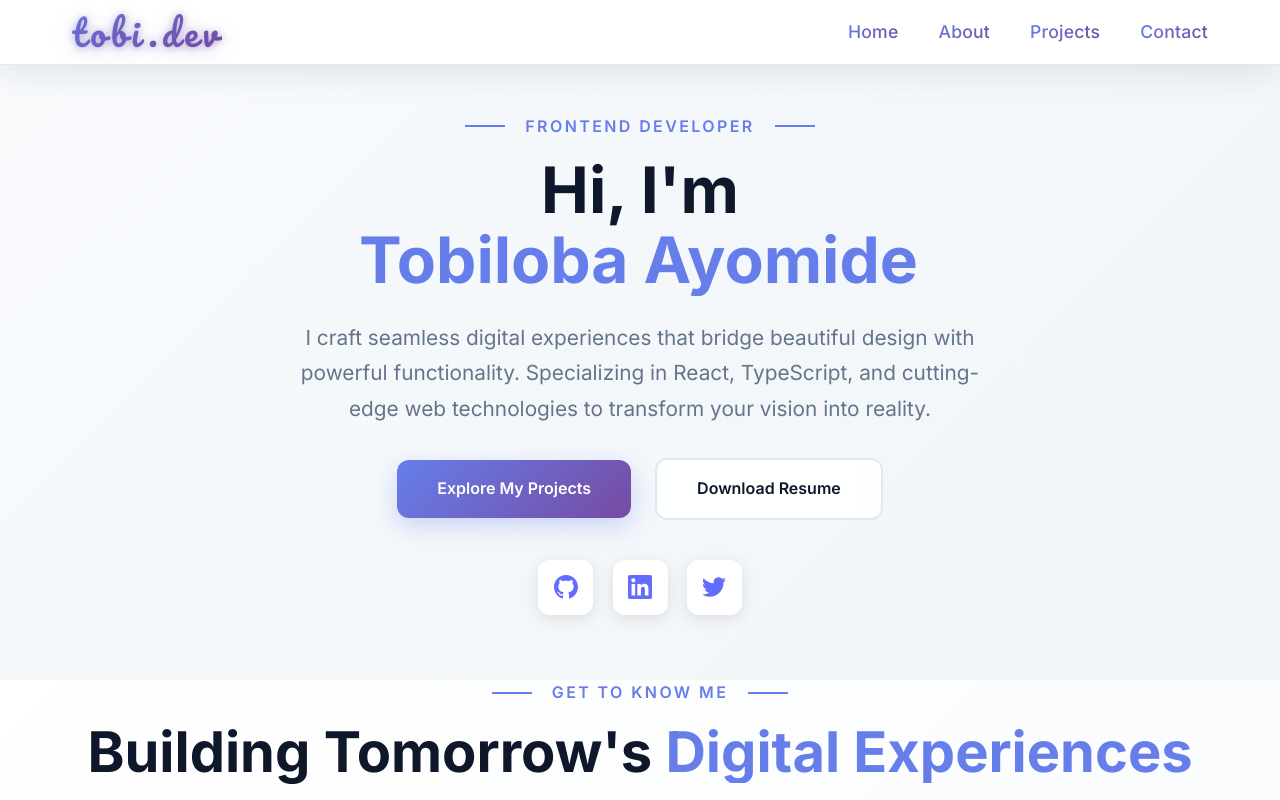
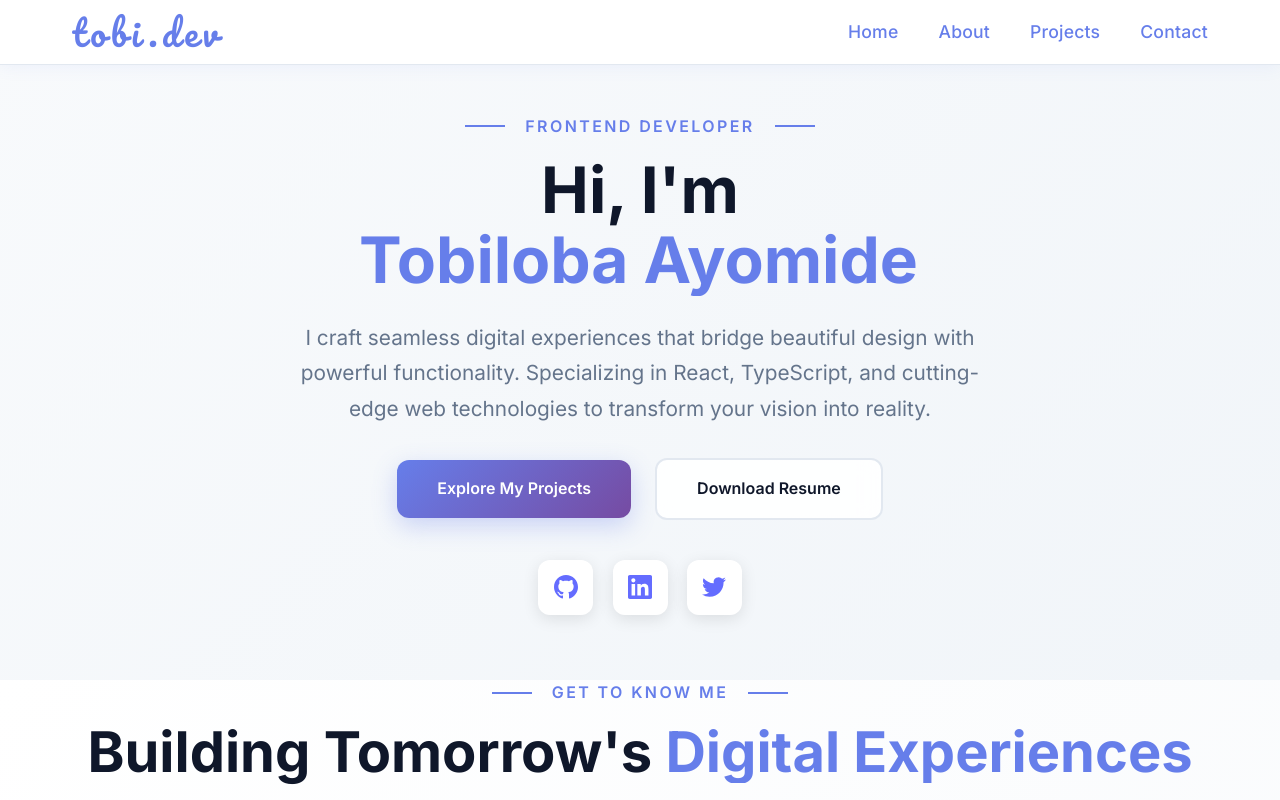
Before and after one commit to tobilobaayomide/myPortfolio, a React (Vite) app: page / in a window 1280 px wide. Shown: the top 800 px of the page. Built offline with nearby package versions, Linux system fonts and the light colour scheme.

Commit message:
Update App_new.css: modernize navbar and mobile styles

```diff
--- a/src/App_new.css
+++ b/src/App_new.css
@@ -107,10 +107,9 @@ p {
 
 /* Modern Professional Navbar */
 .navbar {
-  background: rgba(255, 255, 255, 0.95);
-  backdrop-filter: blur(20px);
-  -webkit-backdrop-filter: blur(20px);
-  border-bottom: 1px solid rgba(255, 255, 255, 0.1);
+  background: #fff !important;
+  box-shadow: 0 2px 16px rgba(102, 126, 234, 0.08);
+  border-bottom: 1.5px solid #e2e8f0;
   position: fixed;
   top: 0;
   left: 0;
@@ -118,7 +117,6 @@ p {
   width: 100%;
   z-index: 1000;
   transition: all 0.3s cubic-bezier(0.4, 0, 0.2, 1);
-  box-shadow: 0 1px 20px rgba(0, 0, 0, 0.05);
 }
 
 .navbar-scrolled {
@@ -1429,9 +1427,8 @@ textarea.form-control {
   left: 0;
   width: 100vw;
   z-index: 1000;
-  background: rgba(255,255,255,0.97);
-  backdrop-filter: blur(16px) saturate(160%);
-  box-shadow: 0 8px 32px 0 rgba(30, 41, 59, 0.10);
+  background: #fff !important;
+  box-shadow: 0 2px 16px rgba(102, 126, 234, 0.08);
   border-bottom: 1.5px solid #e2e8f0;
   transition: background 0.3s, box-shadow 0.3s;
 }
@@ -1447,30 +1444,28 @@ textarea.form-control {
   justify-content: space-between;
   height: 64px;
   padding: 0 2rem;
+  background: transparent;
 }
 .navbar-modern-brand {
   font-family: 'Pacifico', 'JetBrains Mono', cursive, monospace;
   font-size: 2.2rem;
   font-weight: 700;
-  color: var(--primary);
+  color: var(--primary) !important;
   letter-spacing: 0.08em;
   text-decoration: none;
   transition: color 0.2s, transform 0.25s cubic-bezier(.4,2,.3,1), text-shadow 0.3s;
-  background: linear-gradient(135deg, #667eea 0%, #764ba2 100%);
-  -webkit-background-clip: text;
-  -webkit-text-fill-color: transparent;
-  background-clip: text;
-  text-shadow: 0 4px 24px rgba(102, 126, 234, 0.18), 0 1px 8px #764ba288;
+  background: none !important;
+  -webkit-background-clip: unset !important;
+  -webkit-text-fill-color: unset !important;
+  text-shadow: none;
   letter-spacing: 0.12em;
 }
 .navbar-modern-brand:hover {
-  color: var(--primary-dark);
-  transform: scale(1.09) translateY(-2px) rotate(-2deg);
-  text-shadow: 0 8px 32px #667eea33, 0 2px 12px #764ba288;
-  background: linear-gradient(135deg, #764ba2 0%, #667eea 100%);
-  -webkit-background-clip: text;
-  -webkit-text-fill-color: transparent;
-  background-clip: text;
+  color: var(--primary-dark) !important;
+  background: none !important;
+  -webkit-background-clip: unset !important;
+  -webkit-text-fill-color: unset !important;
+  text-shadow: none;
 }
 .navbar-modern-links {
   display: flex;
@@ -1480,39 +1475,40 @@ textarea.form-control {
   padding: 0;
 }
 .navbar-modern-links a {
-  color: var(--primary);
+  color: var(--primary) !important;
   font-size: 1.1rem;
   font-weight: 500;
   text-decoration: none;
   letter-spacing: 0.2px;
   position: relative;
   transition: color 0.2s, transform 0.25s cubic-bezier(.4,2,.3,1), text-shadow 0.3s, background 0.3s;
-  background: linear-gradient(135deg, #667eea 0%, #764ba2 100%);
-  -webkit-background-clip: text;
-  -webkit-text-fill-color: transparent;
-  background-clip: text;
+  background: none !important;
+  -webkit-background-clip: unset !important;
+  -webkit-text-fill-color: unset !important;
+  text-shadow: none;
 }
 .navbar-modern-links a::after {
   content: '';
   display: block;
   height: 2px;
   width: 0;
-  background: #fff;
+  background: var(--primary);
   border-radius: 2px;
   transition: width 0.3s;
   position: absolute;
   left: 0;
   bottom: -4px;
+  opacity: 0.18;
 }
 .navbar-modern-links a:hover,
 .navbar-modern-links a:focus {
-  color: var(--primary-dark);
+  color: var(--primary-dark) !important;
   transform: scale(1.13) translateY(-2px) rotate(-2deg);
-  text-shadow: 0 8px 32px #667eea33, 0 2px 12px #764ba288;
-  background: linear-gradient(225deg, #764ba2 0%, #667eea 100%);
-  -webkit-background-clip: text;
-  -webkit-text-fill-color: transparent;
-  background-clip: text;
+  text-shadow: none;
+  background: none !important;
+  -webkit-background-clip: unset !important;
+  -webkit-text-fill-color: unset !important;
+  text-shadow: none;
   transition: all 0.25s cubic-bezier(.4,2,.3,1);
   position: relative;
 }
@@ -1544,9 +1540,9 @@ textarea.form-control {
   transition: transform 0.2s;
   font-family: 'Pacifico', cursive;
   font-size: 2.5rem;
-  color: var(--primary-dark);
+  color: var(--primary) !important;
   background: none;
-  text-shadow: 0 4px 24px rgba(102, 126, 234, 0.18), 0 1px 8px #764ba288;
+  text-shadow: none;
   line-height: 1;
 }
 .navbar-modern-hamburger.open {
@@ -1574,7 +1570,7 @@ textarea.form-control {
   top: 0; left: 0; right: 0; bottom: 0;
   width: 100vw;
   height: 100vh;
-  background: rgba(255,255,255,0.98);
+  background: #fff !important;
   display: flex;
   flex-direction: column;
   align-items: center;
@@ -1605,12 +1601,11 @@ textarea.form-control {
   display: block;
   font-family: 'Pacifico', cursive;
   font-size: 2.5rem;
-  color: var(--primary-dark) !important;
-  background: linear-gradient(135deg, #667eea 0%, #764ba2 100%);
-  -webkit-background-clip: text;
-  -webkit-text-fill-color: transparent;
-  background-clip: text;
-  text-shadow: 0 4px 24px rgba(102, 126, 234, 0.18), 0 1px 8px #764ba288;
+  color: var(--primary) !important;
+  background: none !important;
+  -webkit-background-clip: unset !important;
+  -webkit-text-fill-color: unset !important;
+  text-shadow: none;
   stroke: none;
   box-sizing: content-box;
   padding: 0;
@@ -1637,26 +1632,26 @@ textarea.form-control {
   align-items: center;
 }
 .navbar-modern-mobile-links a {
-  color: var(--primary);
+  color: var(--primary) !important;
   font-size: 2.2rem;
   font-weight: 700;
   text-decoration: none;
   letter-spacing: 1px;
   transition: color 0.2s, transform 0.25s cubic-bezier(.4,2,.3,1), text-shadow 0.3s, background 0.3s;
-  background: linear-gradient(135deg, #667eea 0%, #764ba2 100%);
-  -webkit-background-clip: text;
-  -webkit-text-fill-color: transparent;
-  background-clip: text;
+  background: none !important;
+  -webkit-background-clip: unset !important;
+  -webkit-text-fill-color: unset !important;
+  text-shadow: none;
 }
 .navbar-modern-mobile-links a:hover,
 .navbar-modern-mobile-links a:focus {
-  color: var(--primary-dark);
+  color: var(--primary-dark) !important;
   transform: scale(1.13) translateY(-2px) rotate(-2deg);
-  text-shadow: 0 8px 32px #667eea33, 0 2px 12px #764ba288;
-  background: linear-gradient(225deg, #764ba2 0%, #667eea 100%);
-  -webkit-background-clip: text;
-  -webkit-text-fill-color: transparent;
-  background-clip: text;
+  text-shadow: none;
+  background: none !important;
+  -webkit-background-clip: unset !important;
+  -webkit-text-fill-color: unset !important;
+  text-shadow: none;
   transition: all 0.25s cubic-bezier(.4,2,.3,1);
   position: relative;
 }
```
